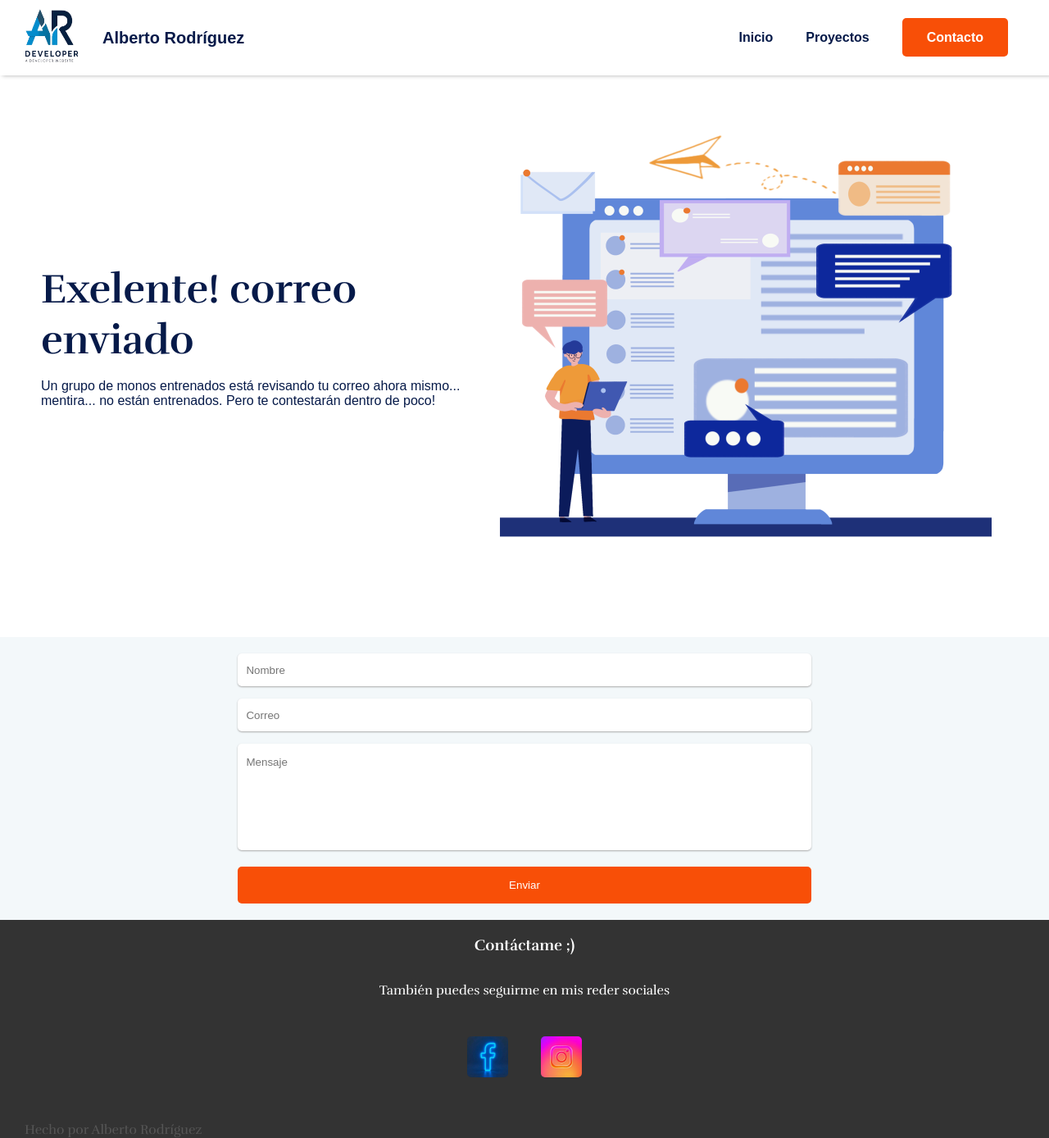
After one commit to Alberto96-star/portfolio, a Flask app: template templates/partials/sent_mail.html in a window 1280 px wide. The commit adds this page. Shown: the whole page at 82% size. Run offline with Flask 3, Linux system fonts and the light colour scheme; the template is opened without the code that fills it, so the values that code supplies are empty.

Commit message:
implementado envio de correos

```diff
--- a/portafolio.py
+++ /dev/null
@@ -1,6 +0,0 @@
-from flask import (
-    Blueprint, current_app, render_template, request, url_for
-)
-
-from sendgrid.helpers.mail import *
-import sendgrid
--- a/requirements.txt
+++ b/requirements.txt
@@ -5,6 +5,8 @@ Flask==3.1.0
 itsdangerous==2.2.0
 Jinja2==3.1.5
 MarkupSafe==3.0.2
+python-decouple==3.8
+python-dotenv==1.0.1
 python-http-client==3.3.7
 sendgrid==6.11.0
 starkbank-ecdsa==2.2.0
--- a/templates/partials/nav.html
+++ b/templates/partials/nav.html
@@ -7,7 +7,7 @@
     </a>
 </div>
 <ul class="row nav-btn">
+    <li class="padded"><a href='{{ url_for('index') }}'>Inicio</a></li>
     <li class="padded"><a href='{{ url_for('proyectos') }}'>Proyectos</a></li>
-    <li class="padded"><a href='#'>Mi CV</a></li>
     <li class="padded"><a href='#contacto' class=" btn">Contacto</a></li>
 </ul>
--- /dev/null
+++ b/templates/partials/sent_mail.html
@@ -0,0 +1,20 @@
+{% extends "base.html" %}
+
+{% block title %}email enviado{% endblock  %}
+
+{% block content %}
+
+    <div class='hero'>
+        <div class='hero-content'>
+            <div class='left'>
+                <h1>Exelente! correo enviado</h1>
+                <p>Un grupo de monos entrenados está revisando tu correo ahora mismo... mentira... no están entrenados. Pero
+                    te contestarán dentro de poco!</p>
+            </div>
+            <div class='right padded'>
+                <img src="{{ url_for('static', filename='img/email-read.png') }}" width="600px" </div>
+            </div>
+        </div>
+    </div>
+
+{% endblock %}
```
Also changed, not shown: send_email.py (added, +24 -0 lines), templates/partials/inicio.html (renamed from templates/inicio.html).
